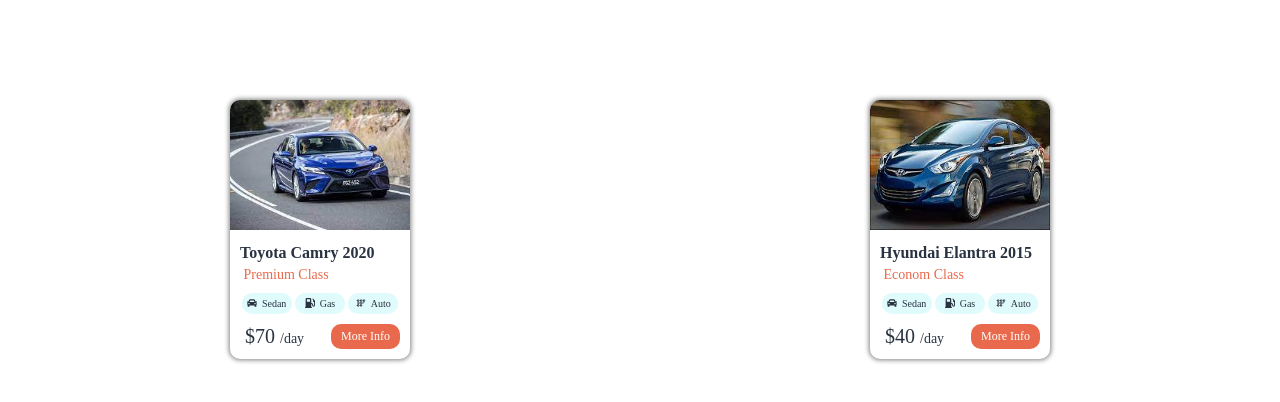
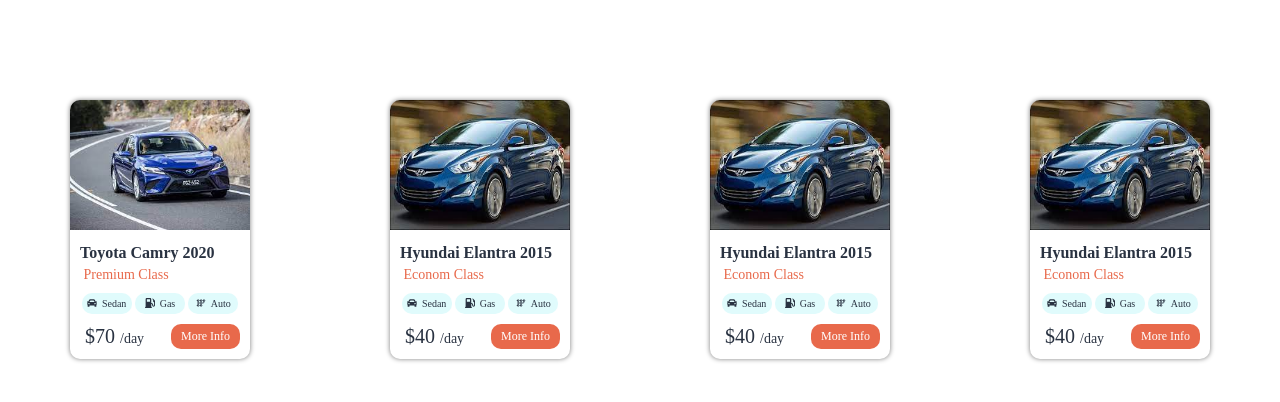
Before and after one commit to qerkules/frontend, a React (Create React App) app: page / in a window 1280 px wide. Shown: the top 402 px of the page. Built offline with nearby package versions, Linux system fonts and the light colour scheme; the HTML template or start-up script is replaced by a standard one.

Commit message:
added nowrap and decreased stroke

```diff
--- a/src/components/card/styles.module.css
+++ b/src/components/card/styles.module.css
@@ -1,8 +1,8 @@
 .container {
   border-radius: 10px;
-  box-shadow: 0px 0px 5px 1px gray;
+  box-shadow: 0px 0px 5px 0.1px gray;
   width: 180px;
-  margin-bottom: 30px;
+  margin-bottom: 15px;
 }
 
 .image {
@@ -21,6 +21,7 @@
 .title {
   font-size: 16px !important;
   color: #293241;
+  text-wrap: nowrap;
 }
 
 .subtitle {
--- a/src/pages/homepage/Homepage.jsx
+++ b/src/pages/homepage/Homepage.jsx
@@ -23,6 +23,22 @@
       price: "40",
       photo: ElantraJpg,
       link: "cars",
+    }, {
+      name: "Hyundai Elantra 2015",
+      class: "Econom Class",
+      fuel: "Gas",
+      type: "Sedan",
+      price: "40",
+      photo: ElantraJpg,
+      link: "cars",
+    }, {
+      name: "Hyundai Elantra 2015",
+      class: "Econom Class",
+      fuel: "Gas",
+      type: "Sedan",
+      price: "40",
+      photo: ElantraJpg,
+      link: "cars",
     },
   ];
 
```
